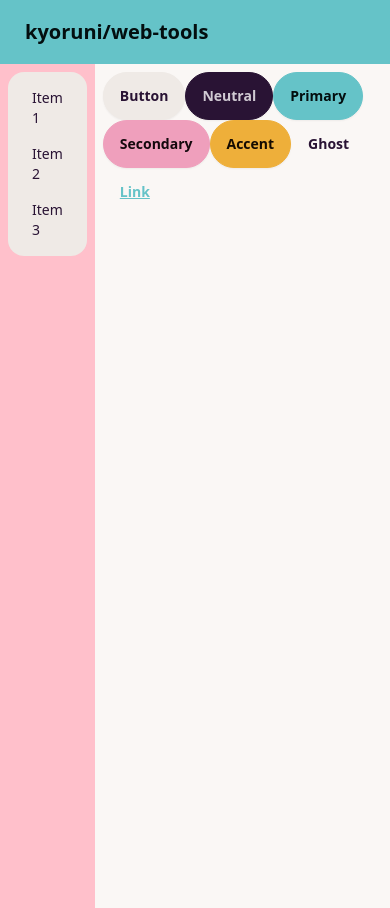
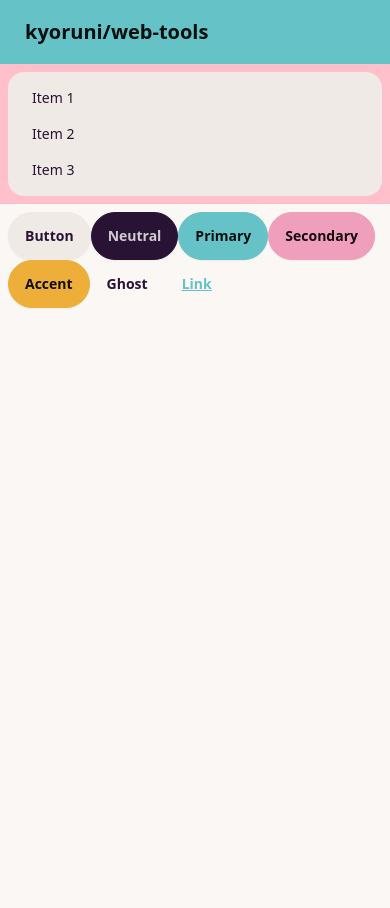
Before and after one commit to kyoruni/web-tools, a Nuxt app: page / in a window 390 px wide. Built offline with nearby package versions, Linux system fonts and the light colour scheme.

Commit message:
:lipstick: 画面幅が小さくなったら1カラムにする #3

```diff
--- a/pages/index.vue
+++ b/pages/index.vue
@@ -3,9 +3,11 @@
     <div class="navbar bg-primary text-primary-content">
       <button class="btn btn-ghost text-xl">kyoruni/web-tools</button>
     </div>
-    <div class="container flex min-h-screen">
-      <Menu class="w-1/4" style="background: pink;" />
-      <Tutorial />
+    <div class="flex min-h-screen flex-col md:flex-row">
+      <Menu class="w-full md:w-1/4" style="background: pink;" />
+      <div class="content w-full md:w-3/4">
+        <Tutorial />
+      </div>
     </div>
   </div>
 </template>
```
